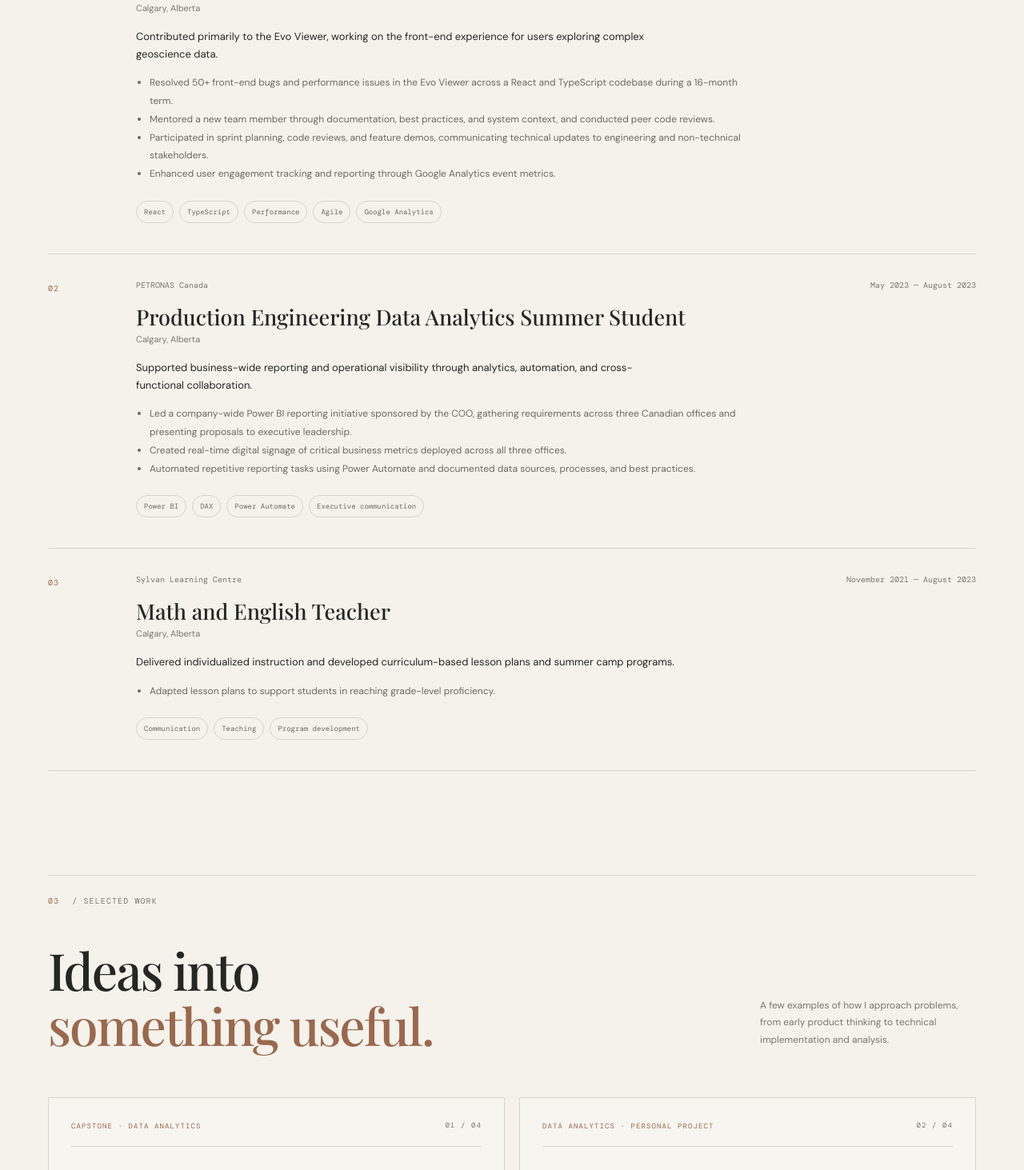
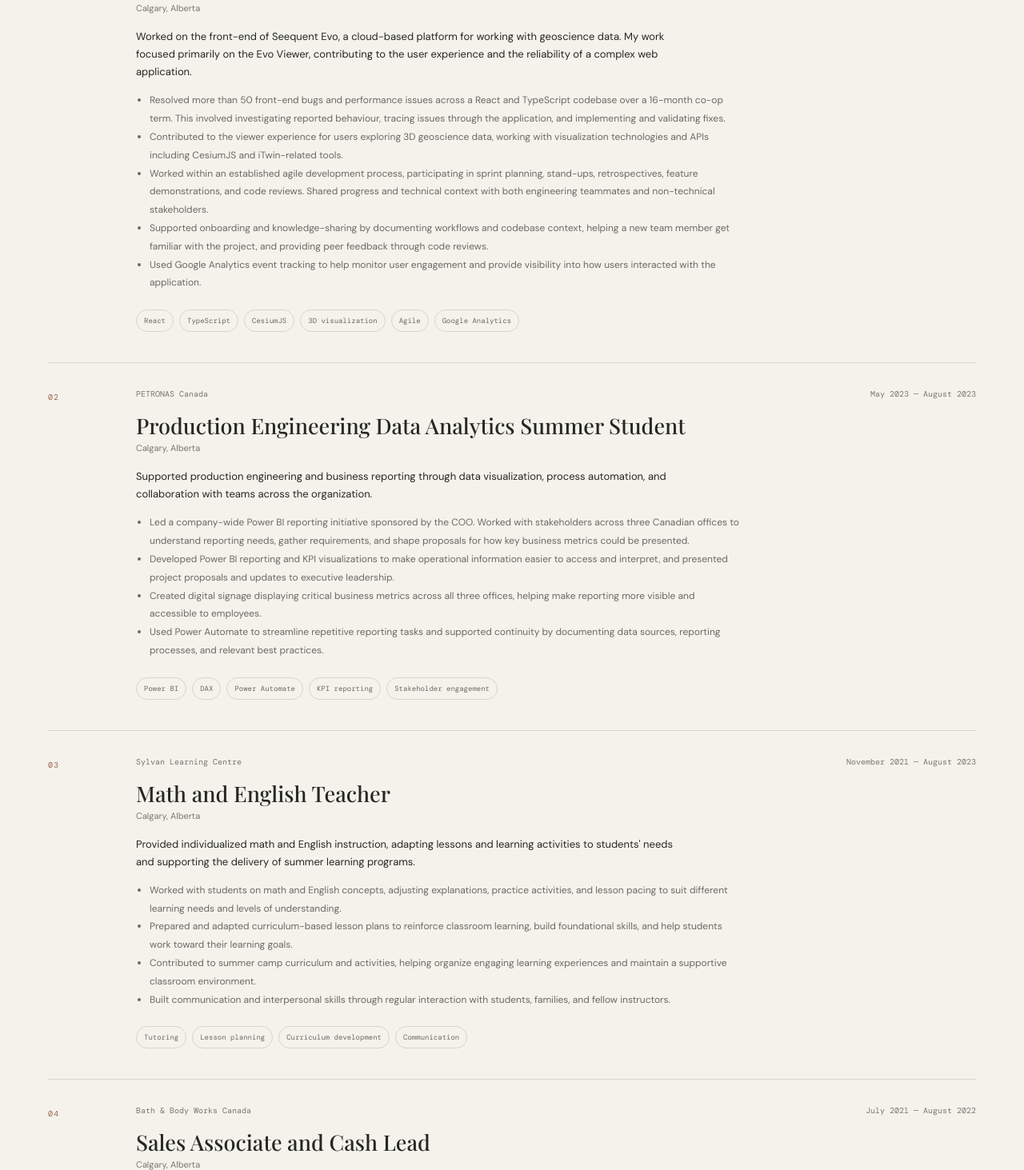
Before and after one commit to srshendye/sanika-portfolio, a React (Vite) app: page / in a window 1280 px wide. Shown: the part 2127-3590 px from the top of the page at 80% size. Built offline with nearby package versions, Linux system fonts and the light colour scheme.

Commit message:
Expand work experience and add Bath and Body Works role

```diff
--- a/src/App.tsx
+++ b/src/App.tsx
@@ -13,14 +13,15 @@ const experience = [
     period: "May 2024 — August 2025",
     place: "Calgary, Alberta",
     description:
-      "Contributed primarily to the Evo Viewer, working on the front-end experience for users exploring complex geoscience data.",
+      "Worked on the front-end of Seequent Evo, a cloud-based platform for working with geoscience data. My work focused primarily on the Evo Viewer, contributing to the user experience and the reliability of a complex web application.",
     details: [
-      "Resolved 50+ front-end bugs and performance issues in the Evo Viewer across a React and TypeScript codebase during a 16-month term.",
-      "Mentored a new team member through documentation, best practices, and system context, and conducted peer code reviews.",
-      "Participated in sprint planning, code reviews, and feature demos, communicating technical updates to engineering and non-technical stakeholders.",
-      "Enhanced user engagement tracking and reporting through Google Analytics event metrics."
+      "Resolved more than 50 front-end bugs and performance issues across a React and TypeScript codebase over a 16-month co-op term. This involved investigating reported behaviour, tracing issues through the application, and implementing and validating fixes.",
+      "Contributed to the viewer experience for users exploring 3D geoscience data, working with visualization technologies and APIs including CesiumJS and iTwin-related tools.",
+      "Worked within an established agile development process, participating in sprint planning, stand-ups, retrospectives, feature demonstrations, and code reviews. Shared progress and technical context with both engineering teammates and non-technical stakeholders.",
+      "Supported onboarding and knowledge-sharing by documenting workflows and codebase context, helping a new team member get familiar with the project, and providing peer feedback through code reviews.",
+      "Used Google Analytics event tracking to help monitor user engagement and provide visibility into how users interacted with the application."
     ],
-    tags: ["React", "TypeScript", "Performance", "Agile", "Google Analytics"]
+    tags: ["React", "TypeScript", "CesiumJS", "3D visualization", "Agile", "Google Analytics"]
   },
   {
     number: "02",
@@ -29,13 +30,14 @@ const experience = [
     period: "May 2023 — August 2023",
     place: "Calgary, Alberta",
     description:
-      "Supported business-wide reporting and operational visibility through analytics, automation, and cross-functional collaboration.",
+      "Supported production engineering and business reporting through data visualization, process automation, and collaboration with teams across the organization.",
     details: [
-      "Led a company-wide Power BI reporting initiative sponsored by the COO, gathering requirements across three Canadian offices and presenting proposals to executive leadership.",
-      "Created real-time digital signage of critical business metrics deployed across all three offices.",
-      "Automated repetitive reporting tasks using Power Automate and documented data sources, processes, and best practices."
+      "Led a company-wide Power BI reporting initiative sponsored by the COO. Worked with stakeholders across three Canadian offices to understand reporting needs, gather requirements, and shape proposals for how key business metrics could be presented.",
+      "Developed Power BI reporting and KPI visualizations to make operational information easier to access and interpret, and presented project proposals and updates to executive leadership.",
+      "Created digital signage displaying critical business metrics across all three offices, helping make reporting more visible and accessible to employees.",
+      "Used Power Automate to streamline repetitive reporting tasks and supported continuity by documenting data sources, reporting processes, and relevant best practices."
     ],
-    tags: ["Power BI", "DAX", "Power Automate", "Executive communication"]
+    tags: ["Power BI", "DAX", "Power Automate", "KPI reporting", "Stakeholder engagement"]
   },
   {
     number: "03",
@@ -44,11 +46,31 @@ const experience = [
     period: "November 2021 — August 2023",
     place: "Calgary, Alberta",
     description:
-      "Delivered individualized instruction and developed curriculum-based lesson plans and summer camp programs.",
+      "Provided individualized math and English instruction, adapting lessons and learning activities to students' needs and supporting the delivery of summer learning programs.",
     details: [
-      "Adapted lesson plans to support students in reaching grade-level proficiency."
+      "Worked with students on math and English concepts, adjusting explanations, practice activities, and lesson pacing to suit different learning needs and levels of understanding.",
+      "Prepared and adapted curriculum-based lesson plans to reinforce classroom learning, build foundational skills, and help students work toward their learning goals.",
+      "Contributed to summer camp curriculum and activities, helping organize engaging learning experiences and maintain a supportive classroom environment.",
+      "Built communication and interpersonal skills through regular interaction with students, families, and fellow instructors."
     ],
-    tags: ["Communication", "Teaching", "Program development"]
+    tags: ["Tutoring", "Lesson planning", "Curriculum development", "Communication"]
+  },
+  {
+    number: "04",
+    role: "Sales Associate and Cash Lead",
+    company: "Bath & Body Works Canada",
+    period: "July 2021 — August 2022",
+    place: "Calgary, Alberta",
+    description:
+      "Supported sales floor and front-of-store operations in a busy retail environment, combining customer service and product recommendations with cash leadership and merchandising support.",
+    details: [
+      "Consistently met candle sales conversion targets by engaging customers, understanding what they were looking for, and recommending scents suited to their preferences and needs.",
+      "Served as Cash Lead during peak periods, helping manage customer flow at the registers, supporting an efficient checkout experience, and keeping front-of-store operations organized.",
+      "Helped onboard and mentor new seasonal associates on the point-of-sale system, sharing practical guidance and helping them become comfortable with checkout procedures.",
+      "Assisted with floor plans for promotional events and sales campaigns, helping prepare the store layout for changing merchandise and seasonal priorities.",
+      "Supported shipment processing and inventory counts to keep products stocked, organized, and accurately represented on the sales floor."
+    ],
+    tags: ["Customer service", "Retail operations", "Cash leadership", "Sales", "Inventory"]
   }
 ];
 
```
